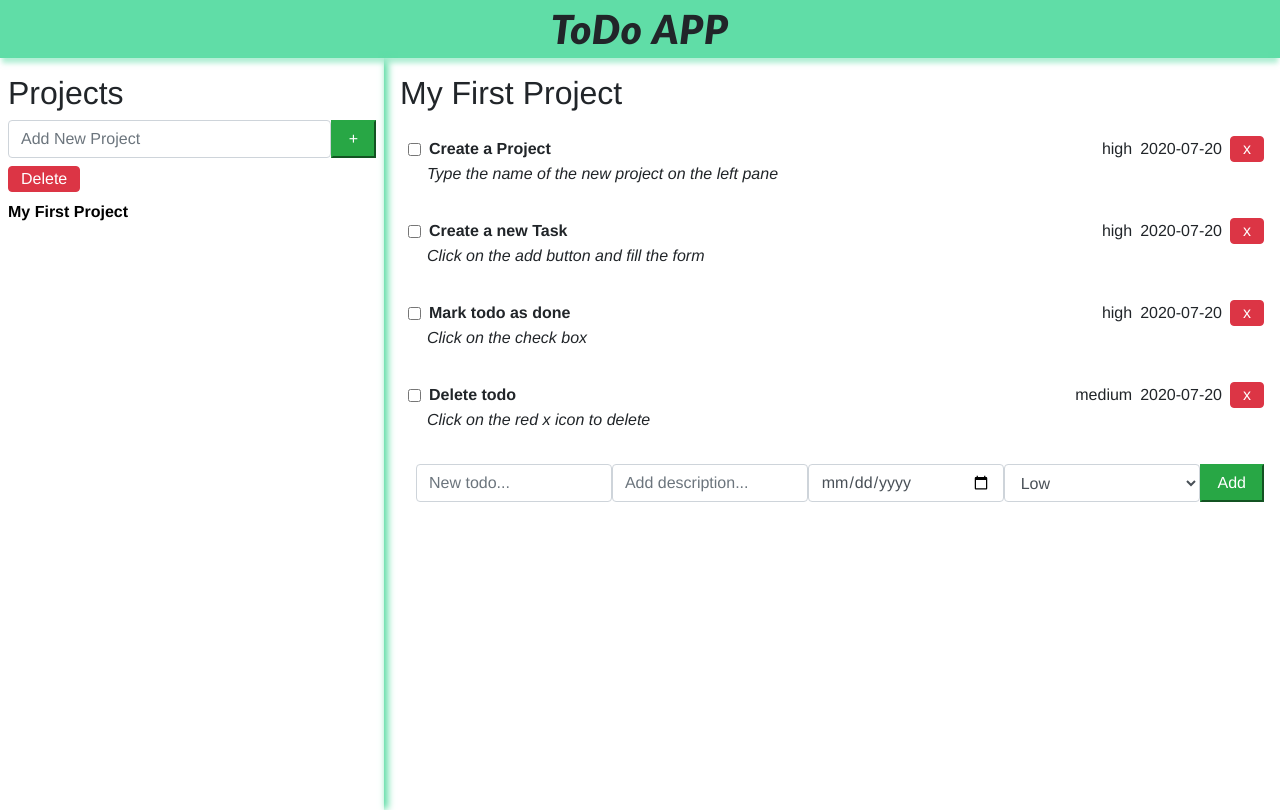
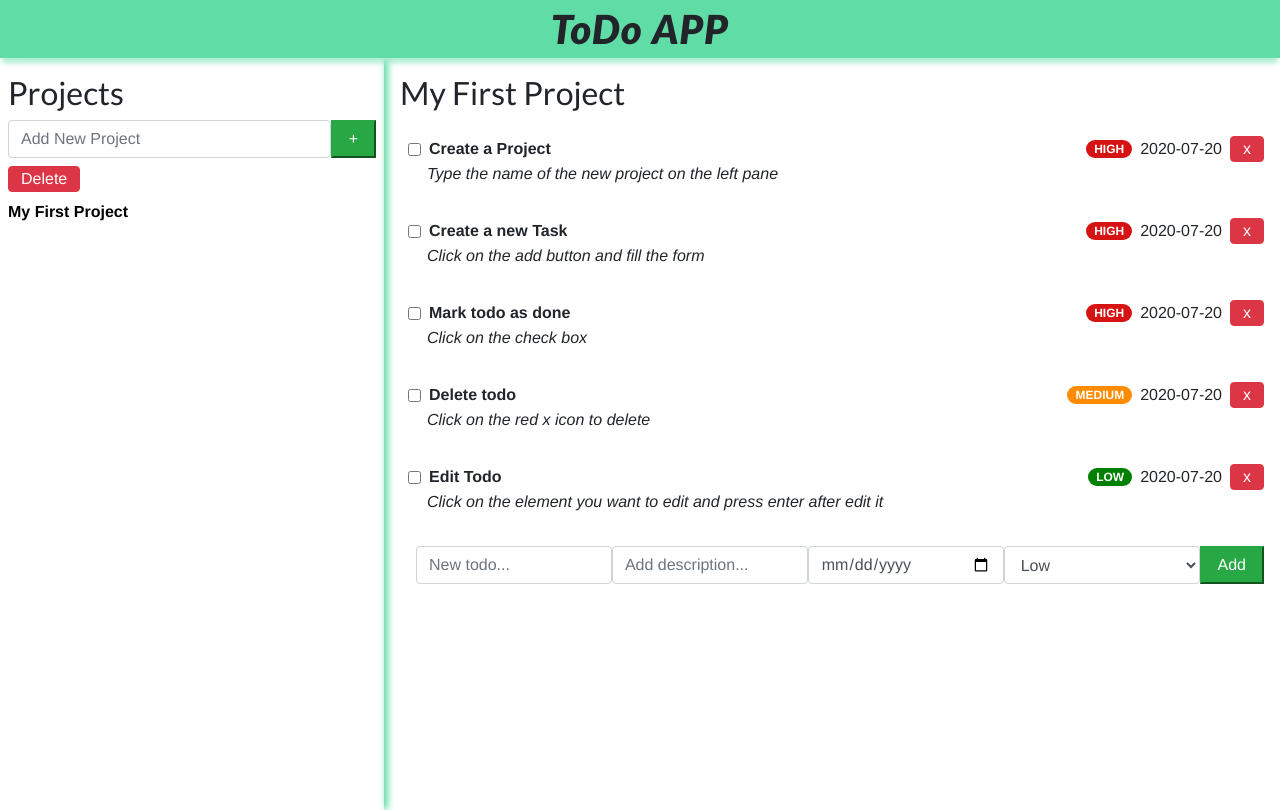
Before and after one commit to nriqu322/To-Do-List, a website built with webpack: page dist/index.html in a window 1280 px wide. Both pictures are taken after a click on the element "My First Project". Built offline with nearby package versions, Linux system fonts and the light colour scheme.

Commit message:
add event listener when a todo is done

```diff
--- a/src/display.js
+++ b/src/display.js
@@ -76,10 +76,31 @@ const renderTodos = () => {
     todoItem.appendChild(todoDesc);
 
     const todoPrior = document.createElement('div');
-    todoPrior.classList.add('todo-item-priority', 'pr-2');
+    todoPrior.classList.add('todo-item-priority', 'px-2', 'mx-2');
     todoPrior.id = `todo-item-priority-${cnt}`;
     todoPrior.textContent = todo.priority;
+    if (todoPrior.textContent.toLowerCase() === 'high') {
+      todoPrior.classList.add('high');
+    } else if (todoPrior.textContent.toLowerCase() === 'medium') {
+      todoPrior.classList.add('medium');
+    } else {
+      todoPrior.classList.add('low');
+    }
     todoItemRight.appendChild(todoPrior);
+
+    inputCheck.addEventListener('click', () => {
+      if (inputCheck.checked) {
+        todoTitle.style.textDecoration = 'line-through';
+        todoItem.style.backgroundColor = 'rgb(233, 233, 233)';
+        todoItem.style.color = 'gray';
+        todoPrior.classList.add('bg-secondary');
+      } else {
+        todoTitle.style.textDecoration = 'none';
+        todoItem.style.backgroundColor = '#fff';
+        todoItem.style.color = 'black';
+        todoPrior.classList.remove('bg-secondary');
+      }
+    });
 
     const todoDueDate = document.createElement('div');
     todoDueDate.classList.add('todo-item-date');
--- a/src/index.js
+++ b/src/index.js
@@ -15,6 +15,7 @@ if (projectList.length === 0) {
     createTodo('Create a new Task', 'Click on the add button and fill the form', new Date().toISOString().split('T')[0], 'high', projectList[0]);
     createTodo('Mark todo as done', 'Click on the check box', new Date().toISOString().split('T')[0], 'high', projectList[0]);
     createTodo('Delete todo', 'Click on the red x icon to delete', new Date().toISOString().split('T')[0], 'medium', projectList[0]);
+    createTodo('Edit Todo', 'Click on the element you want to edit and press enter after edit it', new Date().toISOString().split('T')[0], 'low', projectList[0]);
   }
 }
 
--- a/src/style.css
+++ b/src/style.css
@@ -19,6 +19,10 @@ h1 {
   letter-spacing: 0.08rem;
   padding: 5px 0 5px 0;
   margin-bottom: 0;
+}
+
+h2 {
+  font-family: 'Lato', sans-serif;
 }
 
 .main-container {
@@ -49,6 +53,23 @@ li {
   color: #000;
 }
 
-/* .new-todo-container {
-  display: none;
-} */
+.todo-item-priority {
+  border: 1px gray;
+  border-radius: 10px;
+  text-transform: uppercase;
+  font-size: 12px;
+  color: #fff;
+  font-weight: bold;
+}
+
+.high {
+  background-color: rgb(214, 19, 19);
+}
+
+.medium {
+  background-color: darkorange;
+}
+
+.low {
+  background-color: green;
+}
```
Also changed, not shown: dist/main.js.
